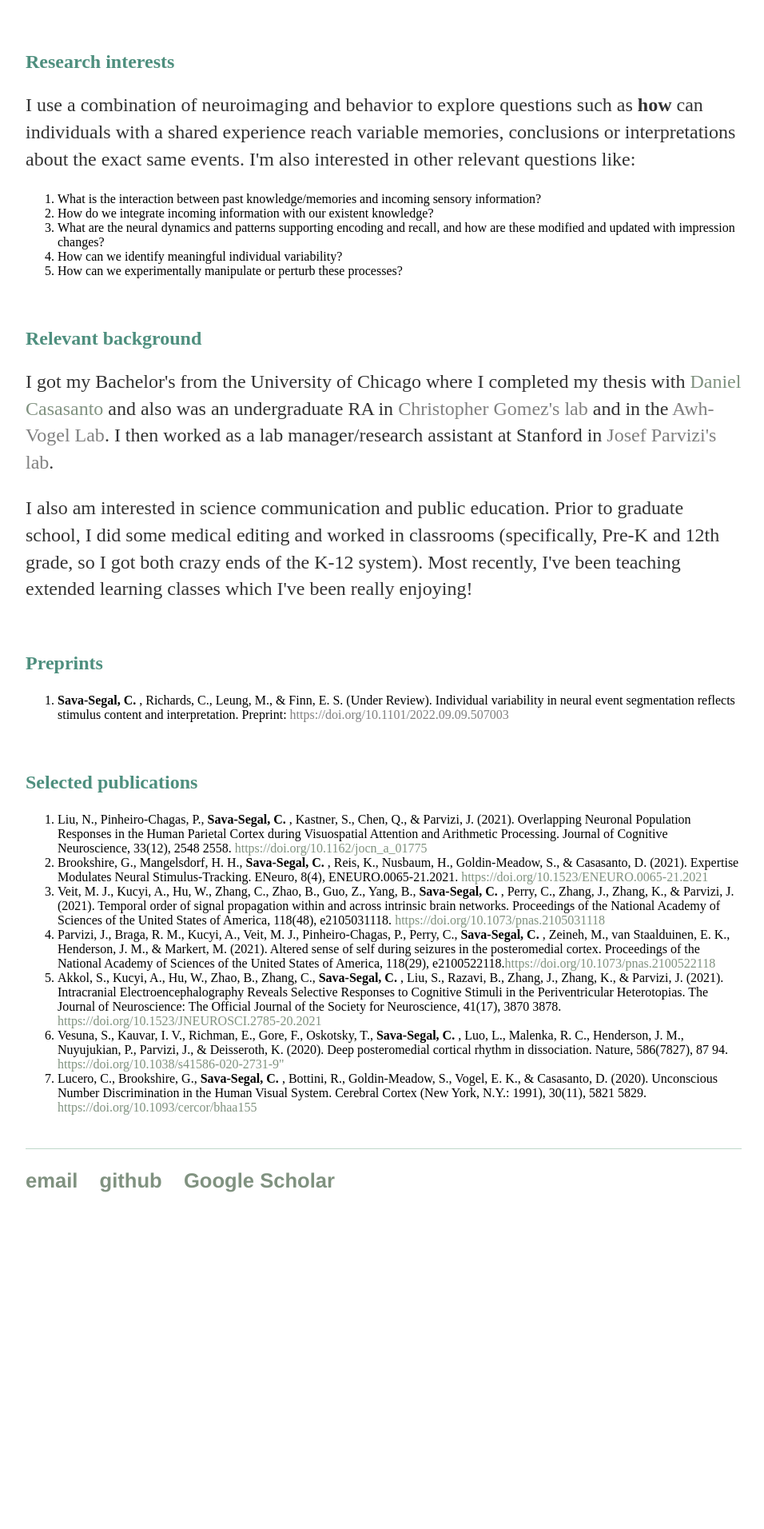
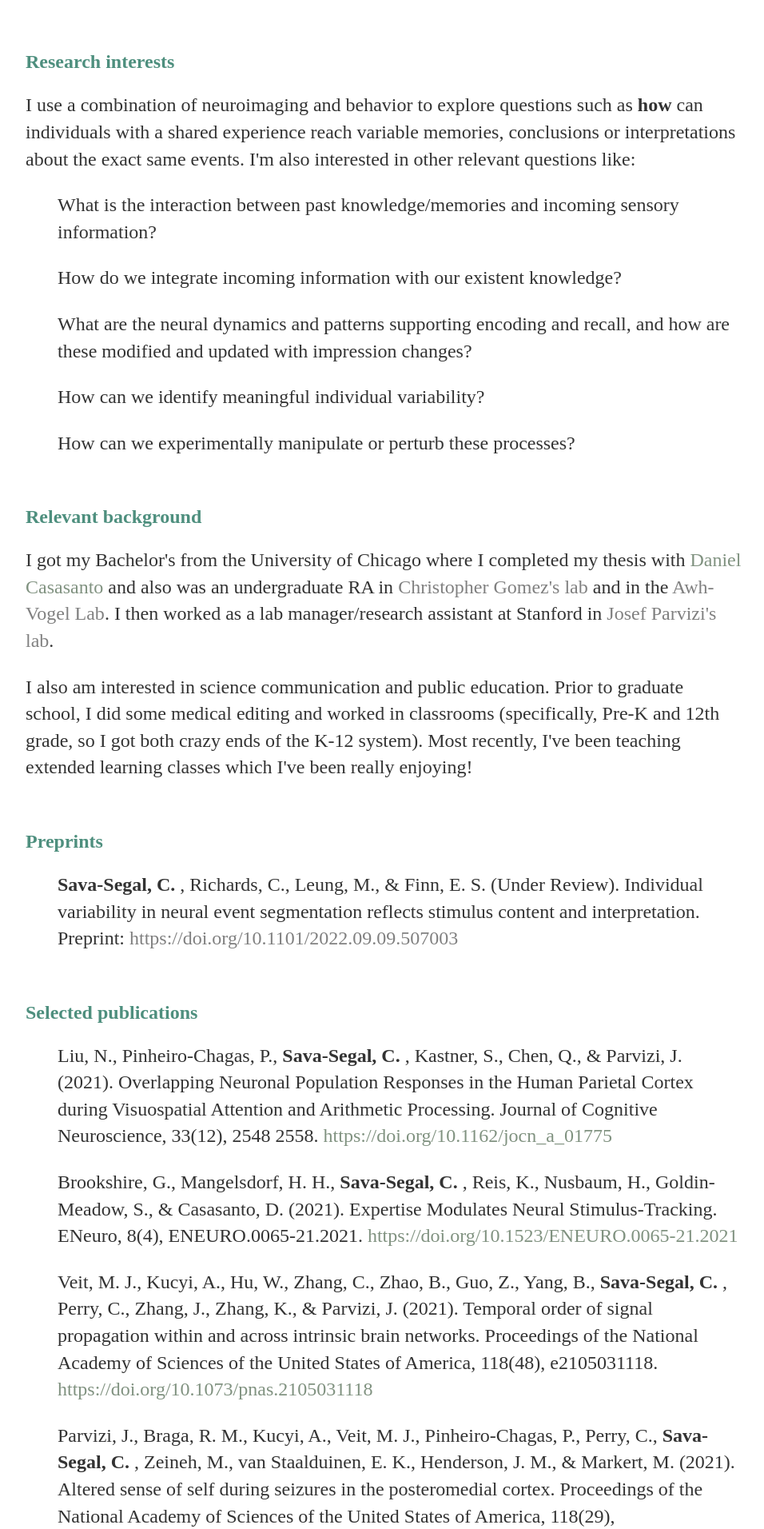
Before and after one commit to csavasegal/csavasegal.github.io, a Jekyll site: the page built from index.html, in a window 1280 px wide. Shown: the part 604-2516 px from the top of the page at 80% size, without its empty margins (160-1116 px from the left). Built offline with Jekyll 4.4.1, drawn with Linux system fonts in a browser that asks for light colours; before the commit the page ends 2155 px from its top, so only the background shows below that.

Commit message:
Add files via upload

```diff
--- a/index.html
+++ b/index.html
@@ -35,11 +35,11 @@
         I'm also interested in other relevant questions like:
 
         <ol>
-            <li>What is the interaction between past knowledge/memories and incoming sensory information?</li>
-            <li>How do we integrate incoming information with our existent knowledge?</li>
-            <li>What are the neural dynamics and patterns supporting encoding and recall, and how are these modified and updated with impression changes?</li>
-            <li>How can we identify meaningful individual variability?</li>
-            <li>How can we experimentally manipulate or perturb these processes?</li>
+            <p>What is the interaction between past knowledge/memories and incoming sensory information?</p>
+            <p>How do we integrate incoming information with our existent knowledge?</p>
+            <p>What are the neural dynamics and patterns supporting encoding and recall, and how are these modified and updated with impression changes?</p>
+            <p>How can we identify meaningful individual variability?</p>
+            <p>How can we experimentally manipulate or perturb these processes?</p>
         </ol>
     </p>
 
@@ -67,7 +67,7 @@
 	<p>
 
         <ol>
-            <li> <strong>Sava-Segal, C. </strong>, Richards, C., Leung, M., & Finn, E. S. (Under Review). Individual variability in neural event segmentation reflects stimulus content and interpretation.
+            <p> <strong>Sava-Segal, C. </strong>, Richards, C., Leung, M., & Finn, E. S. (Under Review). Individual variability in neural event segmentation reflects stimulus content and interpretation.
                 Preprint: <a href = "https://doi.org/10.1101/2022.09.09.507003" style="color: grey" > https://doi.org/10.1101/2022.09.09.507003</a>
 
         </ol>
@@ -82,14 +82,14 @@
     <h2><span style="color:rgb(78, 143, 126)">Selected publications</span></h2>
 	<p>
         <ol>
-            <li>Liu, N., Pinheiro-Chagas, P., <strong>Sava-Segal, C. </strong>, Kastner, S., Chen, Q., & Parvizi, J. (2021). Overlapping Neuronal Population Responses in the Human Parietal Cortex during Visuospatial Attention and Arithmetic Processing. Journal of Cognitive Neuroscience,
+            <p>Liu, N., Pinheiro-Chagas, P., <strong>Sava-Segal, C. </strong>, Kastner, S., Chen, Q., & Parvizi, J. (2021). Overlapping Neuronal Population Responses in the Human Parietal Cortex during Visuospatial Attention and Arithmetic Processing. Journal of Cognitive Neuroscience,
                 33(12), 2548 2558. <a href = "https://doi.org/10.1162/jocn_a_01775" > https://doi.org/10.1162/jocn_a_01775</a></li>
-            <li> Brookshire, G., Mangelsdorf, H. H., <strong>Sava-Segal, C. </strong>, Reis, K., Nusbaum, H., Goldin-Meadow, S., & Casasanto, D. (2021). Expertise Modulates Neural Stimulus-Tracking. ENeuro, 8(4), ENEURO.0065-21.2021. <a href="https://doi.org/10.1523/ENEURO.0065-21.2021" > https://doi.org/10.1523/ENEURO.0065-21.2021</a></li>
-            <li> Veit, M. J., Kucyi, A., Hu, W., Zhang, C., Zhao, B., Guo, Z., Yang, B., <strong>Sava-Segal, C. </strong>, Perry, C., Zhang, J., Zhang, K., & Parvizi, J. (2021). Temporal order of signal propagation within and across intrinsic brain networks. Proceedings of the National Academy of Sciences of the United States of America, 118(48), e2105031118. <a href = "https://doi.org/10.1073/pnas.2105031118" > https://doi.org/10.1073/pnas.2105031118</a></li>
-            <li> Parvizi, J., Braga, R. M., Kucyi, A., Veit, M. J., Pinheiro-Chagas, P., Perry, C., <strong>Sava-Segal, C. </strong>, Zeineh, M., van Staalduinen, E. K., Henderson, J. M., & Markert, M. (2021). Altered sense of self during seizures in the posteromedial cortex. Proceedings of the National Academy of Sciences of the United States of America, 118(29), e2100522118.<a href = "https://doi.org/10.1073/pnas.2100522118" >https://doi.org/10.1073/pnas.2100522118</a></li>
-            <li> Akkol, S., Kucyi, A., Hu, W., Zhao, B., Zhang, C., <strong>Sava-Segal, C. </strong>, Liu, S., Razavi, B., Zhang, J., Zhang, K., & Parvizi, J. (2021). Intracranial Electroencephalography Reveals Selective Responses to Cognitive Stimuli in the Periventricular Heterotopias. The Journal of Neuroscience: The Official Journal of the Society for Neuroscience, 41(17), 3870 3878. <a href = "https://doi.org/10.1523/JNEUROSCI.2785-20.2021" >https://doi.org/10.1523/JNEUROSCI.2785-20.2021</a> </li>
-            <li> Vesuna, S., Kauvar, I. V., Richman, E., Gore, F., Oskotsky, T., <strong>Sava-Segal, C. </strong>, Luo, L., Malenka, R. C., Henderson, J. M., Nuyujukian, P., Parvizi, J., & Deisseroth, K. (2020). Deep posteromedial cortical rhythm in dissociation. Nature, 586(7827), 87 94. <a href = "https://doi.org/10.1038/s41586-020-2731-9" > https://doi.org/10.1038/s41586-020-2731-9"</a></li>
-            <li> Lucero, C., Brookshire, G., <strong>Sava-Segal, C. </strong>, Bottini, R., Goldin-Meadow, S., Vogel, E. K., & Casasanto, D. (2020). Unconscious Number Discrimination in the Human Visual System. Cerebral Cortex (New York, N.Y.: 1991), 30(11), 5821 5829. <a href = "https://doi.org/10.1093/cercor/bhaa155" > https://doi.org/10.1093/cercor/bhaa155</li>
+            <p>Brookshire, G., Mangelsdorf, H. H., <strong>Sava-Segal, C. </strong>, Reis, K., Nusbaum, H., Goldin-Meadow, S., & Casasanto, D. (2021). Expertise Modulates Neural Stimulus-Tracking. ENeuro, 8(4), ENEURO.0065-21.2021. <a href="https://doi.org/10.1523/ENEURO.0065-21.2021" > https://doi.org/10.1523/ENEURO.0065-21.2021</a></p>
+            <p>Veit, M. J., Kucyi, A., Hu, W., Zhang, C., Zhao, B., Guo, Z., Yang, B., <strong>Sava-Segal, C. </strong>, Perry, C., Zhang, J., Zhang, K., & Parvizi, J. (2021). Temporal order of signal propagation within and across intrinsic brain networks. Proceedings of the National Academy of Sciences of the United States of America, 118(48), e2105031118. <a href = "https://doi.org/10.1073/pnas.2105031118" > https://doi.org/10.1073/pnas.2105031118</a></p>
+            <p>Parvizi, J., Braga, R. M., Kucyi, A., Veit, M. J., Pinheiro-Chagas, P., Perry, C., <strong>Sava-Segal, C. </strong>, Zeineh, M., van Staalduinen, E. K., Henderson, J. M., & Markert, M. (2021). Altered sense of self during seizures in the posteromedial cortex. Proceedings of the National Academy of Sciences of the United States of America, 118(29), e2100522118.<a href = "https://doi.org/10.1073/pnas.2100522118" >https://doi.org/10.1073/pnas.2100522118</a></p>
+            <p>Akkol, S., Kucyi, A., Hu, W., Zhao, B., Zhang, C., <strong>Sava-Segal, C. </strong>, Liu, S., Razavi, B., Zhang, J., Zhang, K., & Parvizi, J. (2021). Intracranial Electroencephalography Reveals Selective Responses to Cognitive Stimuli in the Periventricular Heterotopias. The Journal of Neuroscience: The Official Journal of the Society for Neuroscience, 41(17), 3870 3878. <a href = "https://doi.org/10.1523/JNEUROSCI.2785-20.2021" >https://doi.org/10.1523/JNEUROSCI.2785-20.2021</a> </p>
+            <p>Vesuna, S., Kauvar, I. V., Richman, E., Gore, F., Oskotsky, T., <strong>Sava-Segal, C. </strong>, Luo, L., Malenka, R. C., Henderson, J. M., Nuyujukian, P., Parvizi, J., & Deisseroth, K. (2020). Deep posteromedial cortical rhythm in dissociation. Nature, 586(7827), 87 94. <a href = "https://doi.org/10.1038/s41586-020-2731-9" > https://doi.org/10.1038/s41586-020-2731-9"</a></p>
+            <p>Lucero, C., Brookshire, G., <strong>Sava-Segal, C. </strong>, Bottini, R., Goldin-Meadow, S., Vogel, E. K., & Casasanto, D. (2020). Unconscious Number Discrimination in the Human Visual System. Cerebral Cortex (New York, N.Y.: 1991), 30(11), 5821 5829. <a href = "https://doi.org/10.1093/cercor/bhaa155" > https://doi.org/10.1093/cercor/bhaa155</p>
         </ol>
 
     </p>
```
